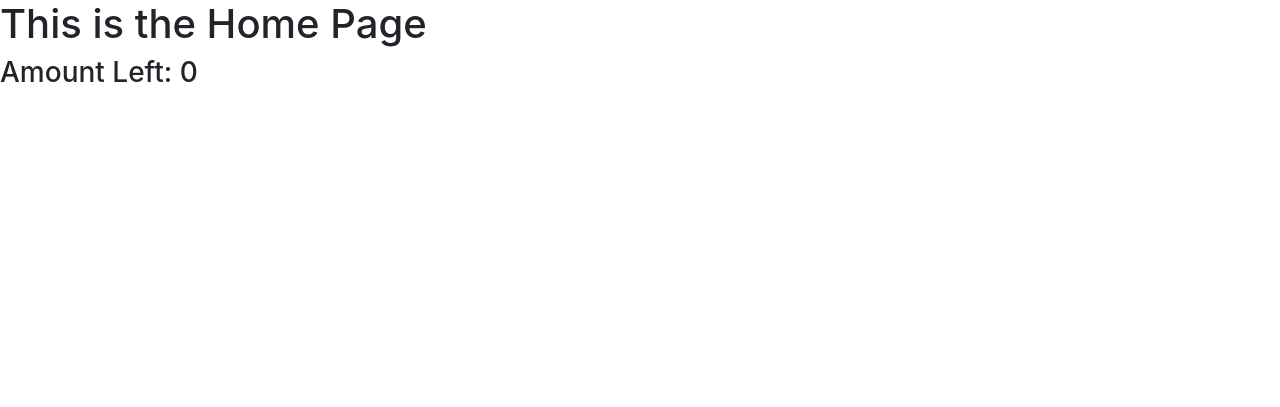
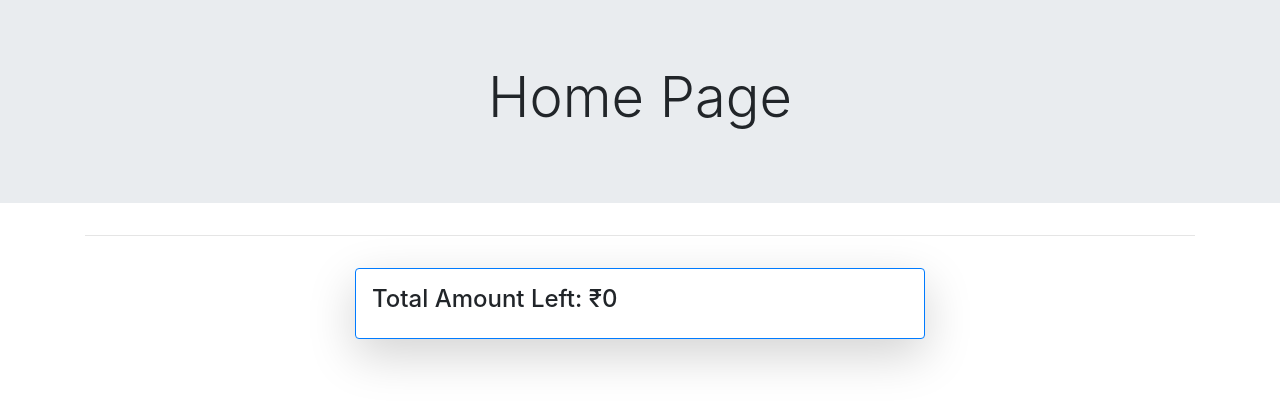
Before and after one commit to AswinAsok/The-Budgetter, a Django app: page / in a window 1280 px wide. Shown: the top 407 px of the page. Run offline with Django 3.2, Linux system fonts and the light colour scheme; data that the repository does not hold is empty; some libraries are stand-ins or nearby versions.

Commit message:
Basic Design has been added

```diff
--- a/Budget/views.py
+++ b/Budget/views.py
@@ -5,10 +5,13 @@ from .forms import CreateForm
 # Create your views here.
 
 def history(request):
-    Budgets = Budget.objects.all()
+    budgets = Budget.objects.all()
     context = {}
-    context['Budgets'] = Budgets
-    print(Budgets)
+    context['Budgets'] = budgets
+    total = 0
+    for budget in budgets:
+        total = total + budget.amount
+    context['Total'] = total
     return render(request, 'history.html', context)
 
 def home(request):
--- a/Templates/create.html
+++ b/Templates/create.html
@@ -13,6 +13,7 @@
     >
       <form action="" method="POST">
         {% csrf_token %} {{form|crispy}}
+        <small id="emailHelp" class="form-text text-muted">Kindly add either + or - symbol before the amount.</small>
         <button class="btn mt-3 btn-primary" type="submit">Submit</button>
         <a href="/blog/{{blog_id}}"
           ><button class="btn mt-3 btn-primary" type="button">
--- a/Templates/home.html
+++ b/Templates/home.html
@@ -2,6 +2,16 @@
 {% load crispy_forms_tags %}
 {% block title %} Home {% endblock %}
 {% block content %}
-<h1>This is the Home Page</h1>
-<h3>Amount Left: {{Total}}</h3>
+<div class="jumbotron jumbotron-fluid">
+    <h1 class="display-4 d-flex justify-content-center">Home Page</h1>
+  </div>
+  <div class="container">
+    <hr />
+    <div class="row d-flex justify-content-center">
+      <div
+        class="col-6 m-3 card shadow-lg p-3 mb-5 bg-white rounded border border-primary">
+        <h4>Total Amount Left: ₹{{Total}}</h4>
+      </div>
+    </div>
+  </div>
 {% endblock%}
```
Also changed, not shown: Templates/history.html (+26 -8 lines).
